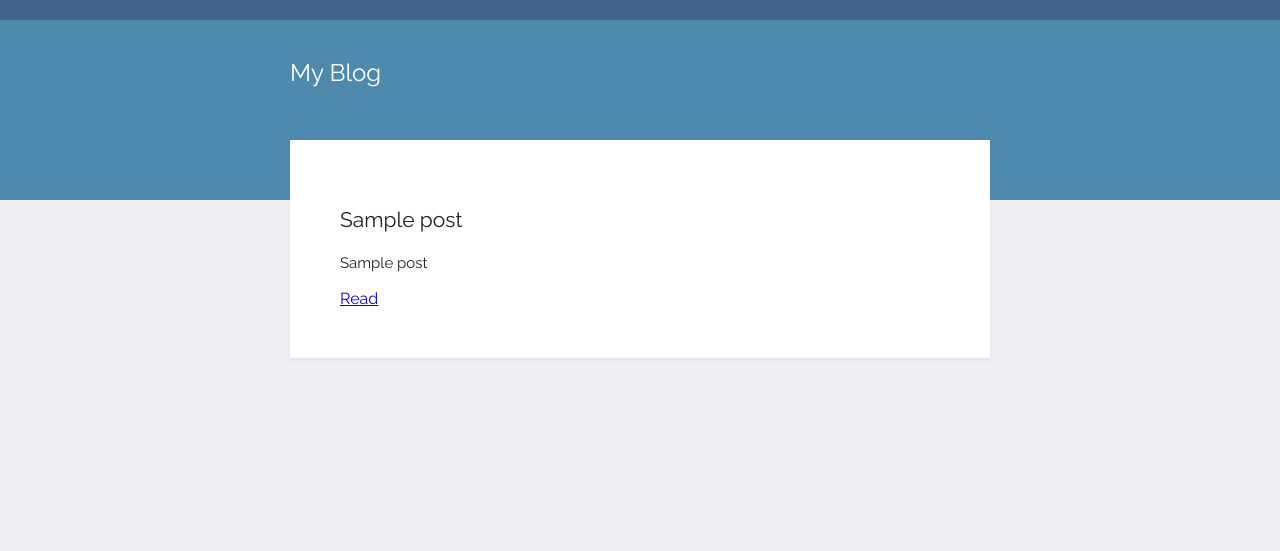
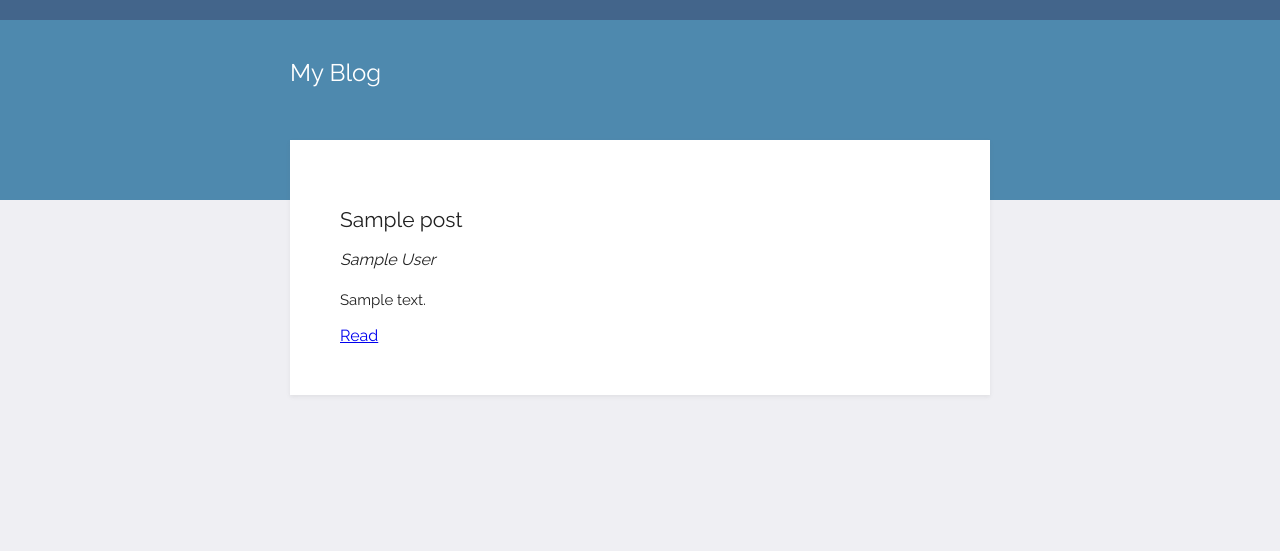
Before and after one commit to mandalorian-0/blog_flask, a Flask app: template templates/index.html in a window 1280 px wide. Shown: the top 551 px of the page. Run offline with Flask 3, Linux system fonts and the light colour scheme; the template is opened without the code that fills it: most values are stand-ins (such as "Sample title", 1, 10 or a date in 2020).

Commit message:
feat: new json

```diff
--- a/main.py
+++ b/main.py
@@ -4,7 +4,7 @@ from flask import Flask, render_template
 from post import Post
 
 def get_data():
-    res = requests.get("https://api.npoint.io/c790b4d5cab58020d391")
+    res = requests.get("https://api.npoint.io/f988fe2f89471cfb558e")
     res.raise_for_status()
     data = res.json()
     return data
@@ -14,17 +14,17 @@ def get_posts():
     posts_data = get_data()
 
     for post in posts_data:
-        post_object = Post(post["title"], post["body"], post["author"])
+        post_object = Post(post["title"], post["body"], post["description"], post["author"])
         posts_objects.append(post_object)
 
     return posts_objects
 
-def get_specific_post(id_lookup: int):
+def get_specific_post(post_slug: str):
     all_posts = get_posts()
     searched_post = {}
 
     for post in all_posts:
-        if post["id"] == id_lookup:
+        if post.slug == post_slug:
             searched_post = post
             break
     return searched_post
@@ -36,9 +36,9 @@ def home():
     data = get_posts()
     return render_template("index.html", posts=data)
 
-@app.route("/posts/<int:post_id>")
-def get_post(post_id):
-    post = get_specific_post(post_id)
+@app.route("/posts/<slug>")
+def get_post(slug: str):
+    post = get_specific_post(slug)
     return render_template("post.html", post=post)
 
 if __name__ == "__main__":
--- a/post.py
+++ b/post.py
@@ -2,10 +2,11 @@ import uuid
 import datetime
 
 class Post:
-    def __init__(self, title, body, author=None):
+    def __init__(self, title, body, description=None, author=None):
         self.id = str(uuid.uuid4())
         self.title = title
         self.author = author
         self.slug = self.title.replace(" ", "-").lower()
         self.body = body
+        self.description = description
         self.created_at = datetime.datetime.now()
--- a/templates/index.html
+++ b/templates/index.html
@@ -12,12 +12,13 @@
             <div class="title"><h1>My Blog</h1></div>
         </div>
 
-        {% for post in posts%}
+        {% for post in posts %}
             <div class="content">
                 <div class="card">
                     <h2>{{ post.title }}</h2>
-                    <p class="text">{{ post.subtitle}} </p>
-                    <a href="{{ url_for('get_post', post_id=post.id) }}">Read</a>
+                    <em>{{ post.author }}</em>
+                    <p class="text">{{ post.description }} </p>
+                    <a href="{{ url_for('get_post', slug=post.slug) }}">Read</a>
                 </div>
             </div>
         {% endfor %}
```
Also changed, not shown: templates/post.html (+5 -2 lines).
